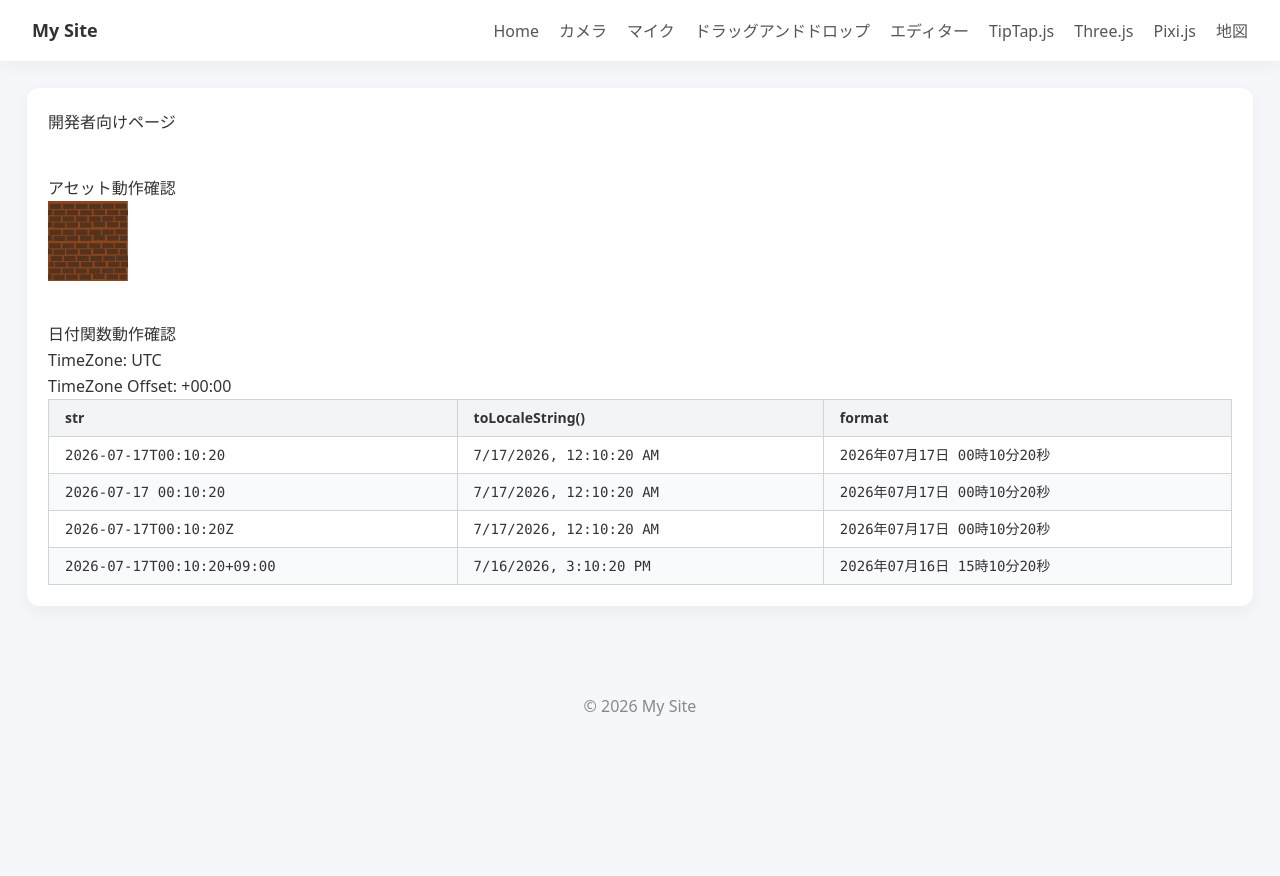
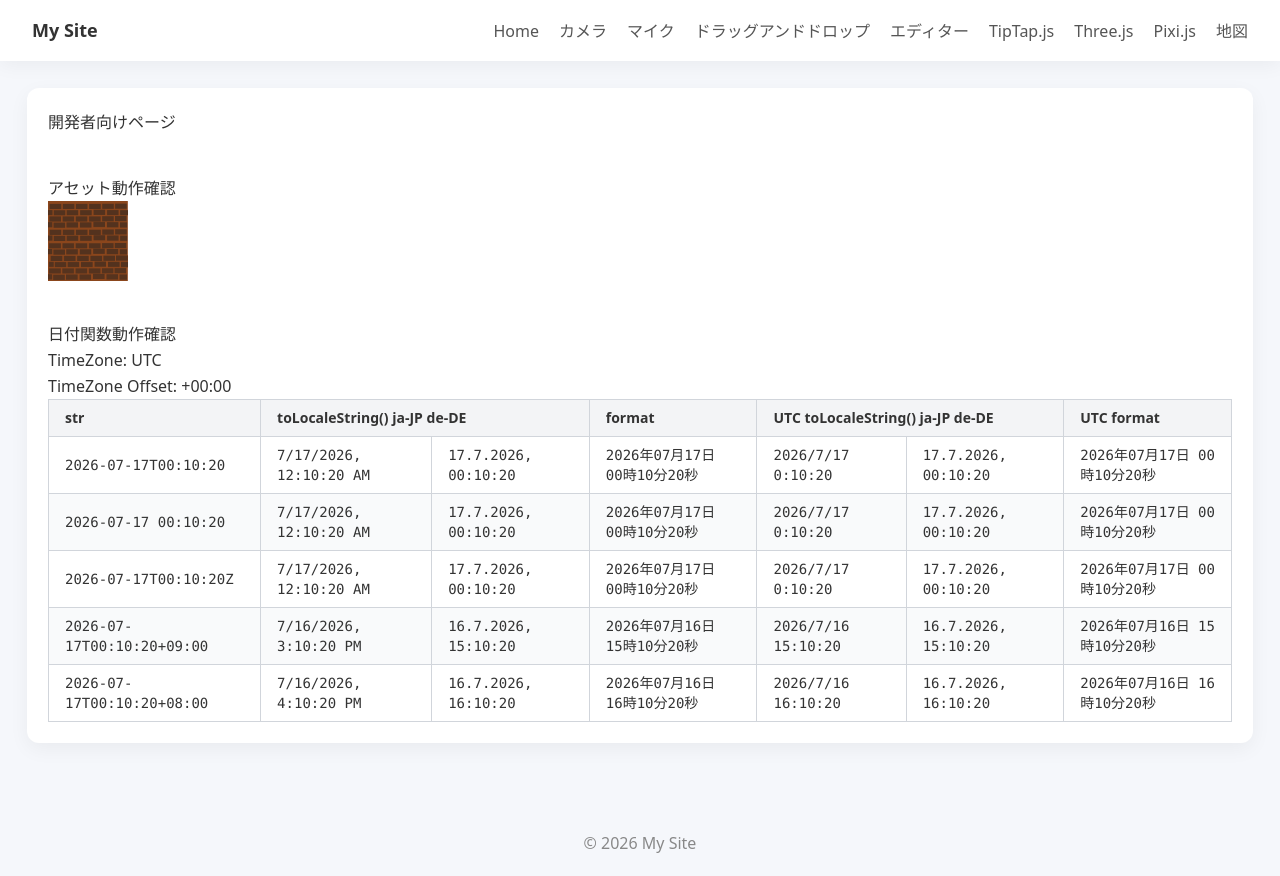
Before and after one commit to applecider-it/javascript-test, a Vue app in the folder src/: page /development in a window 1280 px wide. Before the commit the page ends 800 px from the top, so only its background shows below. Built offline with nearby package versions, Linux system fonts and the light colour scheme.

Commit message:
日付関連

```diff
--- a/src/package.json
+++ b/src/package.json
@@ -14,6 +14,7 @@
     "@tiptap/starter-kit": "^3.22.1",
     "@tiptap/vue-3": "^3.22.1",
     "date-fns": "^4.4.0",
+    "date-fns-tz": "^3.2.0",
     "leaflet": "^1.9.4",
     "pixi.js": "^8.17.1",
     "prettier": "^3.8.1",
--- a/src/src/components/development/DateTest.vue
+++ b/src/src/components/development/DateTest.vue
@@ -1,13 +1,14 @@
 <script setup lang="ts">
 import { format } from 'date-fns';
+import { formatInTimeZone } from 'date-fns-tz';
 
 function getTimezoneOffsetString() {
-  const offset = -new Date().getTimezoneOffset()
-  const sign = offset >= 0 ? '+' : '-'
-  const hours = String(Math.floor(Math.abs(offset) / 60)).padStart(2, '0')
-  const minutes = String(Math.abs(offset) % 60).padStart(2, '0')
+  const offset = -new Date().getTimezoneOffset();
+  const sign = offset >= 0 ? '+' : '-';
+  const hours = String(Math.floor(Math.abs(offset) / 60)).padStart(2, '0');
+  const minutes = String(Math.abs(offset) % 60).padStart(2, '0');
 
-  return `${sign}${hours}:${minutes}`
+  return `${sign}${hours}:${minutes}`;
 }
 
 const timezone = Intl.DateTimeFormat().resolvedOptions().timeZone;
@@ -17,6 +18,7 @@ const list = [
   '2026-07-17 00:10:20',
   '2026-07-17T00:10:20Z',
   '2026-07-17T00:10:20+09:00',
+  '2026-07-17T00:10:20+08:00',
 ];
 </script>
 
@@ -35,14 +37,26 @@ const list = [
               str
             </th>
             <th
+              colspan="2"
               class="border border-gray-300 px-4 py-2 text-left font-semibold"
             >
-              toLocaleString()
+              toLocaleString() ja-JP de-DE
             </th>
             <th
               class="border border-gray-300 px-4 py-2 text-left font-semibold"
             >
               format
+            </th>
+            <th
+              colspan="2"
+              class="border border-gray-300 px-4 py-2 text-left font-semibold"
+            >
+              UTC toLocaleString() ja-JP de-DE
+            </th>
+            <th
+              class="border border-gray-300 px-4 py-2 text-left font-semibold"
+            >
+              UTC format
             </th>
           </tr>
         </thead>
@@ -62,7 +76,37 @@ const list = [
             </td>
 
             <td class="border border-gray-300 px-4 py-2 font-mono">
+              {{ new Date(str).toLocaleString('de-DE') }}
+            </td>
+
+            <td class="border border-gray-300 px-4 py-2 font-mono">
               {{ format(new Date(str), 'yyyy年MM月dd日 HH時mm分ss秒') }}
+            </td>
+
+            <td class="border border-gray-300 px-4 py-2 font-mono">
+              {{
+                new Date(str).toLocaleString('ja-JP', {
+                  timeZone: 'UTC',
+                })
+              }}
+            </td>
+
+            <td class="border border-gray-300 px-4 py-2 font-mono">
+              {{
+                new Date(str).toLocaleString('de-DE', {
+                  timeZone: 'UTC',
+                })
+              }}
+            </td>
+
+            <td class="border border-gray-300 px-4 py-2 font-mono">
+              {{
+                formatInTimeZone(
+                  new Date(str),
+                  'UTC',
+                  'yyyy年MM月dd日 HH時mm分ss秒',
+                )
+              }}
             </td>
           </tr>
         </tbody>
```
Also changed, not shown: 1 other file (tests, documents, lock files or other folders).
